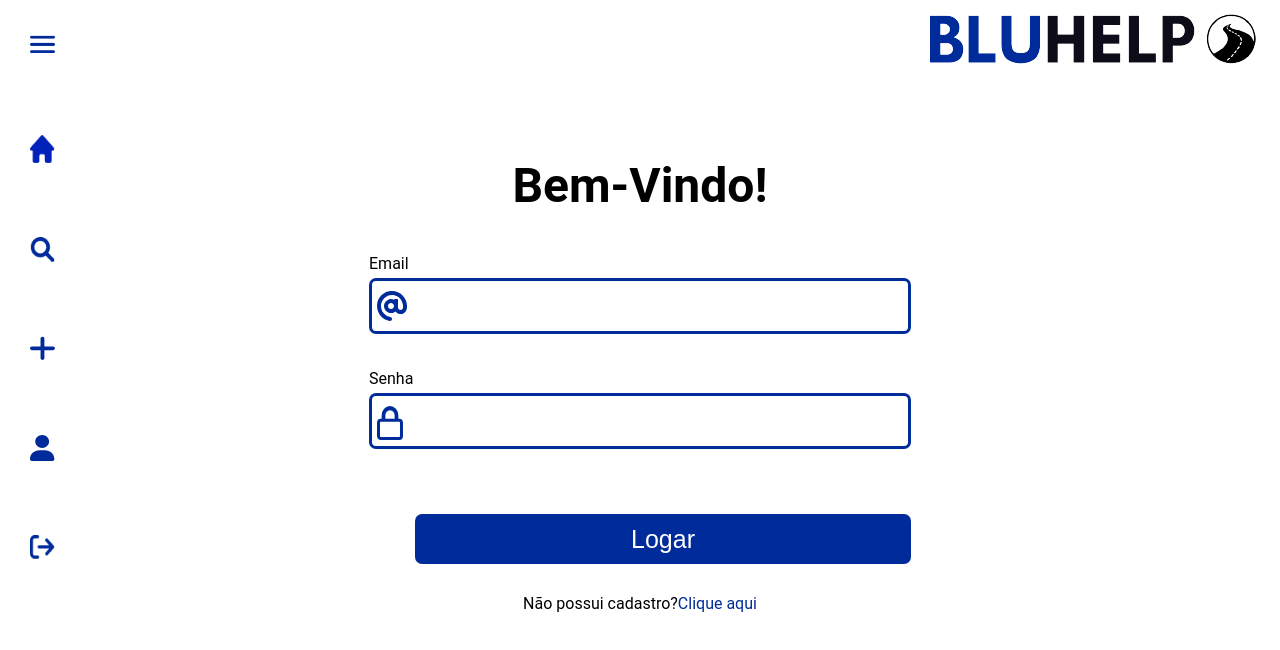
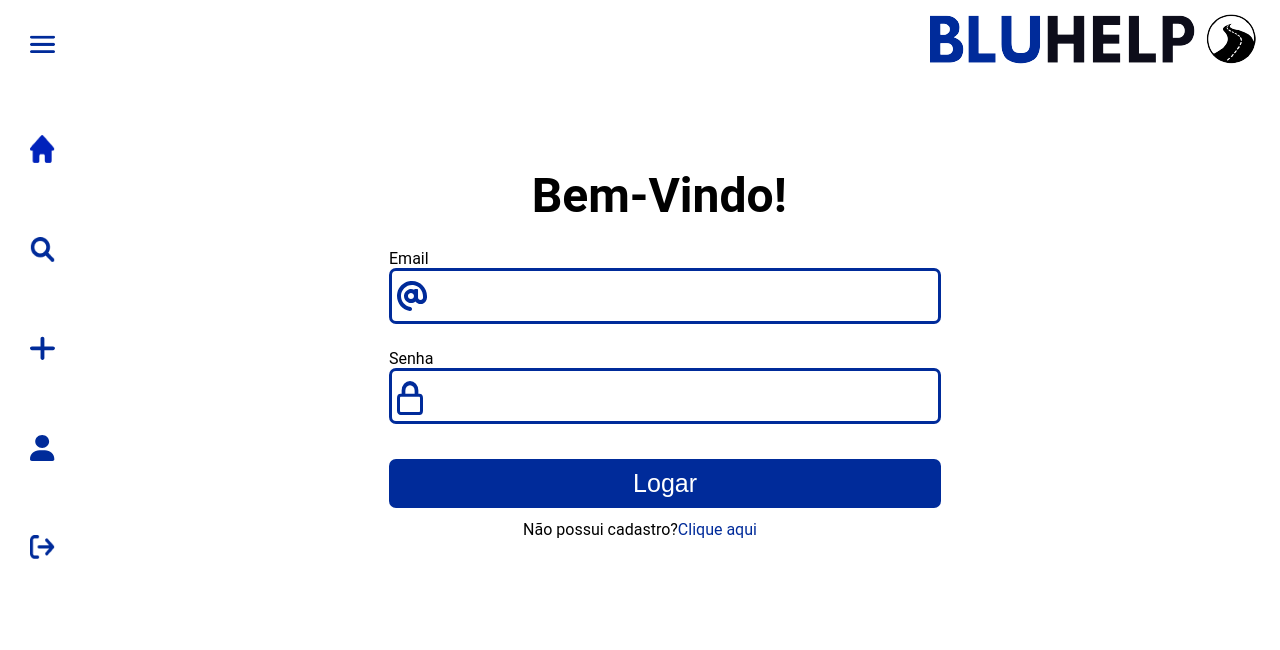
Before and after one commit to BluHelp/Frontend, an Angular app in the folder bluhelp/: page / in a window 1280 px wide. Shown: the top 650 px of the page. Built offline with nearby package versions, Linux system fonts and the light colour scheme.

Commit message:
Atualizada tela de login

```diff
--- a/bluhelp/src/app/components/login/login.component.css
+++ b/bluhelp/src/app/components/login/login.component.css
@@ -1,20 +1,26 @@
 h1 {
     font-size: 48px;
-    text-align: center;
-    margin-top: 80px;
+    margin-top: 7%;
+    margin-left: 3%;
 }
 
-.form {
+section{
+    width: 100%;
+    height: 70%;
     display: flex;
+    flex-direction: column;
     align-items: center;
-    justify-content: center;
-    margin-top: 40px;
+
+}
+.form-box{
+    display: flex;
+    flex-direction: column;
 }
 
 p {
+    margin-top: 5%;
     display: block;
     text-align: center;
-    margin-top: 30px;
 }
 
 a {
@@ -22,10 +28,9 @@ a {
     color: #002b9a;
 }
 
-.form-box {
+label{
     display: flex;
-    flex-direction: column;
-    margin-bottom: 35px;
+    margin-top: 5%;
 }
 
 form input {
@@ -34,28 +39,35 @@ form input {
     border: 3px solid #002b9a;
     border-radius: 7px;
     width: 496px;
-    margin-top: 5px;
-    padding-left: 40px;
     font-size: 20px;
 }
 
 #email input {
     background: url(../../../assets/email.svg) no-repeat 5px 10px;
+    padding-left: 10%;
 }
 
 #password input {
     background: url(../../../assets/password.svg) no-repeat 5px 10px;
+    padding-left: 10%;
+}
+
+#submit{
+margin-top: 7%;
+height: 100%;
+width: 100%;
 }
 
 .button {
     background-color: #002b9a;
-    height: 50px;
+    height: 100%;
+    width: 110%;
+    padding: 2%;
     border: none;
     border-radius: 7px;
     color: white;
     font-size: 25px;
     font-weight: normal;
-    margin-top: 30px;
     cursor: pointer;
     text-align: center;
     transition: all 0.5s;
@@ -86,8 +98,3 @@ form input {
     opacity: 1;
     right: -20px;
 }
-
-#submit button {
-    width: 496px;
-    float: right;
-}
--- a/bluhelp/src/app/components/login/login.component.html
+++ b/bluhelp/src/app/components/login/login.component.html
@@ -1,5 +1,6 @@
-<h1>Bem-Vindo!</h1>
 
+<section>
+    <h1>Bem-Vindo!</h1>
 <div class="form">
     <form #formLogin="ngForm">
         <div id="email">
@@ -25,7 +26,6 @@
 
     <p>Não possui cadastro?<a [routerLink]="['register']">Clique aqui</a></p>
 
+</div>
 
-
-
-</div>
+</section>
```
